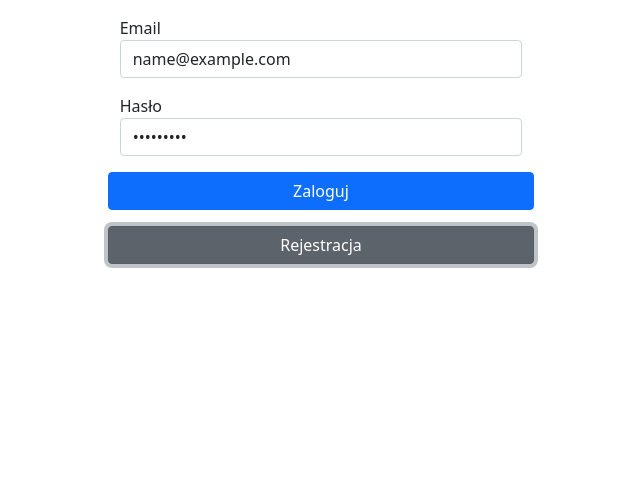
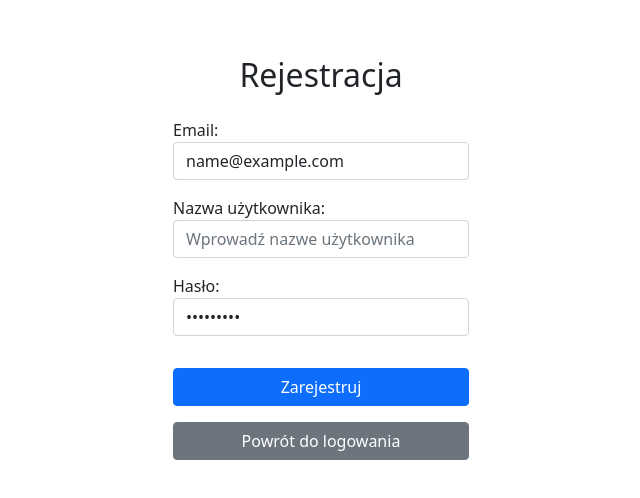
Before and after one commit to MCHSL/PZ-IP, a React (Create React App) app in the folder Frontend/pz-ip-app/: page /login in a window 1280 px wide. Both pictures are taken after typing "name@example.com", "Sample123" into the empty fields and a click on the button "Rejestracja". Shown: the top 498 px of the page, without its empty margins (319-959 px from the left). Built offline with nearby package versions, Linux system fonts and the light colour scheme; no server answers.

Commit message:
[FE][8] User CRUD minor fixes 2

```diff
--- a/Frontend/pz-ip-app/src/App.tsx
+++ b/Frontend/pz-ip-app/src/App.tsx
@@ -12,11 +12,28 @@ import {
 } from "@apollo/client";
 import LoginPage from "./Components/LoginPage/LoginPage";
 import UserList from './Components/UsersList/UsersList';
+import { setContext } from '@apollo/client/link/context';
+import { createHttpLink } from '@apollo/client';
 
 function App() {
+
+  const authLink = setContext((_, { headers }) => {
+    const token = localStorage.getItem("token");
+    return {
+      headers: {
+        ...headers,
+        authorization: token ? `JWT ${token}` : ''
+      }
+    };
+  });
+
+  const httpLink = createHttpLink({
+    uri: 'http://localhost/graphql'
+  });
+
   const client = new ApolloClient({
-    uri: 'http://localhost/graphql',
     cache: new InMemoryCache(),
+    link: authLink.concat(httpLink),
     // headers:
     // {
     //   "token": "eyJ0eXAiOiJKV1QiLCJhbGciOiJIUzI1NiJ9.eyJlbWFpbCI6ImVtYWlsQGVtYWlsLnBsIiwiZXhwIjoxNjQ3MzQzMTMyLCJvcmlnSWF0IjoxNjQ3MzQyODMyfQ.50Zj9PyLUO4qqhe-FX4Z81kIAIrDJ5Ol_DHrI-T1QbY"
@@ -28,7 +45,7 @@ function App() {
     <Router>
       <Routes>
         <Route path="/login" element={<LoginPage />}></Route>
-        <Route path="/users" element={<UserList />}></Route>
+        <Route path="/" element={<UserList />}></Route>
       </Routes>
     </Router>
     </ApolloProvider>
--- /dev/null
+++ b/Frontend/pz-ip-app/src/Components/Alerting/AllowedMessage.tsx
@@ -0,0 +1,16 @@
+const AllowedMessage = ()  =>{
+
+    return(
+        <div className="container">
+        <div className="row align-items-center">
+            <div className="col-md-12">
+                <h2>
+                    Niestety, nie masz dostępu do wyświetlanej tu zawartości. 🤔
+                </h2>
+            </div>
+        </div>
+    </div>
+    );
+   };
+
+   export default AllowedMessage;
--- /dev/null
+++ b/Frontend/pz-ip-app/src/Components/CurrentUser.tsx
@@ -0,0 +1,25 @@
+import React, { useState, useEffect } from 'react';
+import { useQuery } from '@apollo/client';
+import { resolveReadonlyArrayThunk } from 'graphql';
+import { get_current_user } from "./../Queries/queries";
+
+const CurrentUser = ()  =>{
+	const [currentUserInfo, setCurrentUserInfo] = useState<any>();
+
+	useQuery(get_current_user, {
+		onCompleted: (data) => {
+		setCurrentUserInfo(data.me);
+		},
+		onError: (error) => {
+		console.log(error)
+		}
+	})
+
+    return(
+        <div>
+            {currentUserInfo ? <span className='mt-1'> Witaj, {currentUserInfo.username} 👋</span> : null}
+        </div>
+    );
+   };
+
+   export default CurrentUser;
--- a/Frontend/pz-ip-app/src/Components/LoginPage/LoginPage.tsx
+++ b/Frontend/pz-ip-app/src/Components/LoginPage/LoginPage.tsx
@@ -6,8 +6,10 @@ import { login } from "./../../Queries/queries";
 
 const LoginPage = () => {
    const [email, setEmail] = useState("");
+   const [username, setUsername] = useState("");
    const [password, setPassword] = useState("");
    const [token, setToken] = useState<Token>();
+   const [isLoggingInto, setIsLoggingInto] = useState(true);
    const [setUser] =
    useMutation(login, {
       variables: {
@@ -15,31 +17,58 @@ const LoginPage = () => {
         password: password,
       },
       onCompleted: (data) => {
-        console.log(data)
-        setToken(data.tokenAuth.token)
-        console.log(token)
+        //console.log(data)
+        localStorage.setItem("token", data.tokenAuth.token)
+        //setToken(data.tokenAuth.token)
+        //console.log(token)
       },
       onError: (error) => {
         console.log(error)
       }
     })
     return(
-      <form className='container col-4 mx-auto' onSubmit={(e) => {e.preventDefault();
+      <form className='container col-3 mx-auto mt-5' onSubmit={(e) => {e.preventDefault();
       console.log("form submitted");
       setUser({variables: {email: email, password: password}})
       console.log(email, password);}}>
-      <div className="form-group mt-3">
+       <h2 className="text-center p-2">
+          {isLoggingInto ? "Logowanie": "Rejestracja"}
+        </h2>
+        {isLoggingInto ?
+        <>
+        <div className="form-group mt-3">
         <label htmlFor="exampleInputEmail1">Email</label>
-        <input type="email" value={email} onChange={(e) => {setEmail(e.target.value)}} className="form-control" id="exampleInputEmail1" aria-describedby="emailHelp" placeholder="Enter email"/>
+        <input type="email" value={email} onChange={(e) => {setEmail(e.target.value)}} className="form-control"  placeholder="Wprowadź email"/>
       </div>
       <div className="form-group mt-3">
         <label htmlFor="exampleInputPassword1">Hasło</label>
-        <input type="password" value={password} onChange={(e) => {setPassword(e.target.value)}} className="form-control" id="exampleInputPassword1" placeholder="Password"/>
+        <input type="password" value={password} onChange={(e) => {setPassword(e.target.value)}} className="form-control" placeholder="Wprowadź hasło"/>
       </div>
-      <div className='row'>
+      <div className='form-group mt-3'>
          <button type="submit" className="btn btn-primary mt-3 col-12">Zaloguj</button>
-         <button type="submit" className="btn btn-secondary mt-3 col-12">Rejestracja</button>
+         <button type="submit" className="btn btn-secondary mt-3 col-12" onClick={() => {setIsLoggingInto(false)}}>Rejestracja</button>
       </div>
+      </>
+      :
+      <>
+      <div className="form-group mt-3">
+        <label htmlFor="exampleInputEmail1">Email:</label>
+        <input type="email" value={email} onChange={(e) => {setEmail(e.target.value)}} className="form-control"  placeholder="Wprowadź email"/>
+      </div>
+      <div className="form-group mt-3">
+        <label htmlFor="exampleInputEmail1">Nazwa użytkownika:</label>
+        <input type="email" value={username} onChange={(e) => {setUsername(e.target.value)}} className="form-control"  placeholder="Wprowadź nazwe użytkownika "/>
+      </div>
+      <div className="form-group mt-3">
+        <label htmlFor="exampleInputPassword1">Hasło:</label>
+        <input type="password" value={password} onChange={(e) => {setPassword(e.target.value)}} className="form-control"  placeholder="Wprowadź hasło użytkownika"/>
+      </div>
+      <div className='form-group mt-3'>
+         <button type="submit" className="btn btn-primary mt-3 col-12">Zarejestruj</button>
+         <button type="submit" className="btn btn-secondary mt-3 col-12" onClick={() => {setIsLoggingInto(true)}}>Powrót do logowania</button>
+      </div>
+      </>
+      }
     </form>
     );
 };
--- a/Frontend/pz-ip-app/src/Components/UsersList/UsersList.tsx
+++ b/Frontend/pz-ip-app/src/Components/UsersList/UsersList.tsx
@@ -1,26 +1,31 @@
 import React, { useEffect, useState } from 'react';
 import { useMutation, useQuery } from '@apollo/client';
 import { User } from "./../../Types/Types";
-import { getUsers } from "./../../Queries/queries";
+import { get_users } from "./../../Queries/queries";
 import UserRow from "./UsersRow";
 import { CreateUserModal } from '../Modals/CreateUserModal';
 import { EditUserModal } from '../Modals/EditUserModal';
+import CurrentUser from '../CurrentUser';
+import AllowedMessage from '../Alerting/AllowedMessage';
 
 const UserList = () => {
-  const [user, setUser]=useState<any>();
+  const [users, setUsers]=useState<any>();
+  const [allowed, setAllowed] = useState<boolean>(true);
   const [isVisibleCreate, setIsVisibleCreate] = useState<boolean>(false)
   const reload=()=>window.location.reload();
   function toggleModalCreate() {
     setIsVisibleCreate(!isVisibleCreate);
   }
-  useQuery(getUsers, {
+  useQuery(get_users, {
     variables: {
     },
     onCompleted: (data) => {
-      setUser(data)
+      setAllowed(true);
+      setUsers(data)
       console.log(data)
     },
     onError: (error) => {
+      setAllowed(false);
       console.log(error)
     }
   })
@@ -28,7 +33,9 @@ const UserList = () => {
       <div className='container'>
       <CreateUserModal isVisible={isVisibleCreate} handleClose={toggleModalCreate} reload={reload}/>
       <button className='btn btn-success float-end m-2' onClick={()=>{setIsVisibleCreate(true)}}>Dodaj użytkownika</button>
-        <h4 className="text-center p-2">
+      <CurrentUser />
+        { allowed ?
+          <><h4 className="text-center p-2">
               Lista użytkowników
           </h4>
           <table className="table table-sm table-striped">
@@ -47,13 +54,14 @@ const UserList = () => {
               </tr>
               </thead>
               <tbody>
-                {user ? user.users.map((element:any) =>(
+                  {users ? users.users.map((element:any) =>(
                   <UserRow key={element.id} id={element.id} username={element.username}
                   email={element.email} dateJoined={element.dateJoined} lastLogin={element.lastLogin}
                   isActive={element.isActive}  isSuperuser={element.isSuperuser} isStaff={element.isStaff}/>
-                )) : console.log("Render_user_list")}
+                  )) : null}
               </tbody>
-        </table>
+          </table></> :
+          <AllowedMessage/>}
         </div>
      );
  };
--- a/Frontend/pz-ip-app/src/Queries/queries.tsx
+++ b/Frontend/pz-ip-app/src/Queries/queries.tsx
@@ -7,7 +7,7 @@ export const login = gql`
         }
     }`
 
-export const getUsers = gql`
+export const get_users = gql`
     query {
       users {
         id
@@ -50,3 +50,12 @@ export const update_user = gql`
             }
         }
     }`
+
+export const get_current_user = gql`
+    query {
+        me {
+            id
+            username
+        }
+    }
+    `
```
Lines whose indentation alone changed are shown as unchanged.
